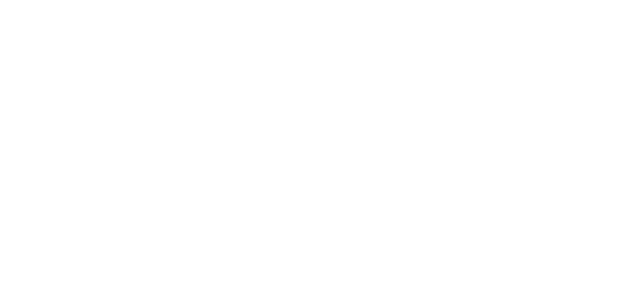
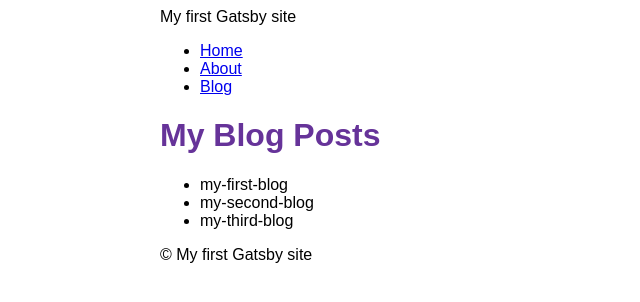
Before and after one commit to alekspanteli/my-test-gatsby, a Gatsby site: page /blog in a window 1280 px wide. Before the commit this address had no page. Shown: the whole page, without its empty margins (0-640 px from the left). Built offline with nearby package versions, Linux system fonts and the light colour scheme; Gatsby itself is replaced by a stand-in of ours.

Commit message:
add blog posts list

```diff
--- a/gatsby-config.js
+++ b/gatsby-config.js
@@ -15,6 +15,8 @@
       options: {
         name: `images`,
         path: `${__dirname}/src/images`,
+         name: `blog`,
+        path: `${__dirname}/blog`,
       },
     },
     `gatsby-transformer-sharp`,
--- a/src/components/layout.js
+++ b/src/components/layout.js
@@ -34,6 +34,11 @@
               About
             </Link>
           </li>
+          <li>
+            <Link to="/blog" className={navLinksText}>
+              Blog
+            </Link>
+          </li>
         </ul>
       </nav>
       <main>
--- /dev/null
+++ b/src/pages/blog.js
@@ -0,0 +1,30 @@
+import * as React from "react"
+import Layout from "../components/layout"
+import Seo from "../components/seo"
+import { graphql } from "gatsby"
+
+const BlogPage = ({ data }) => {
+  return (
+    <Layout pageTitle="My Blog Posts">
+      <ul>
+        {data.allFile.nodes.map(node => (
+          <li key={node.name}>{node.name}</li>
+        ))}
+      </ul>
+    </Layout>
+  )
+}
+
+export const query = graphql`
+  query {
+    allFile {
+      nodes {
+        name
+      }
+    }
+  }
+`
+
+export const Head = () => <Seo title="My Blog Posts" />
+
+export default BlogPage
```
Also changed, not shown: blog/my-first-blog.mdx (added), blog/my-second-blog.mdx (added), blog/my-third-blog.mdx (added).
